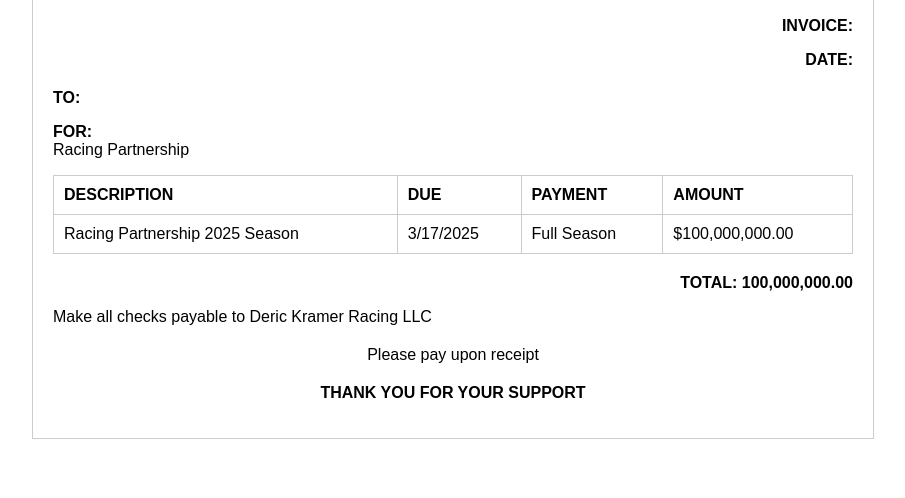
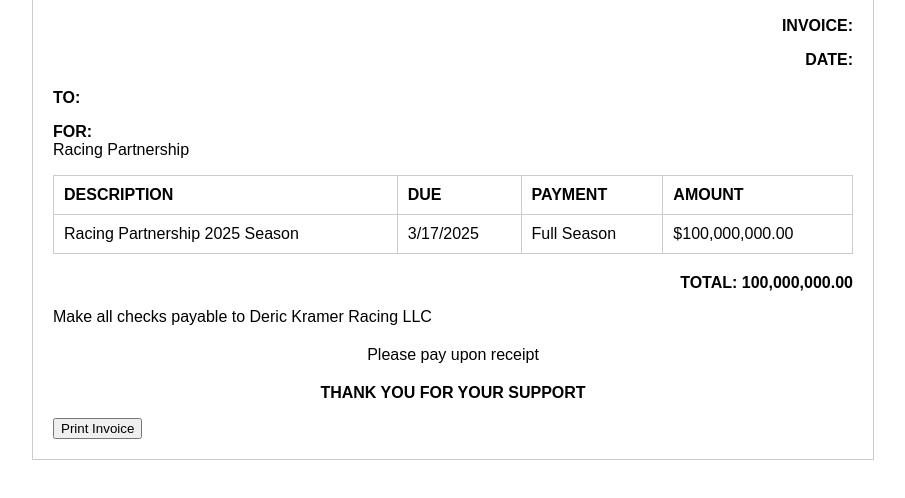
Before and after one commit to merlin910/DKRInvoiceTemplate, a plain HTML site: page index.html in a window 1280 px wide. Shown: the part 218-716 px from the top of the page, without its empty margins (187-1092 px from the left). Drawn offline with Linux system fonts and the light colour scheme; a script that the page names is missing.

Commit message:
added print button

```diff
--- a/index.html
+++ b/index.html
@@ -126,5 +126,6 @@
         // document.getElementById("total-amount").textContent = record.Amount || "0.00";
     });
 </script>
+<button onclick="submitFormAndPrint()">Print Invoice</button>
 </body>
 </html>
```
